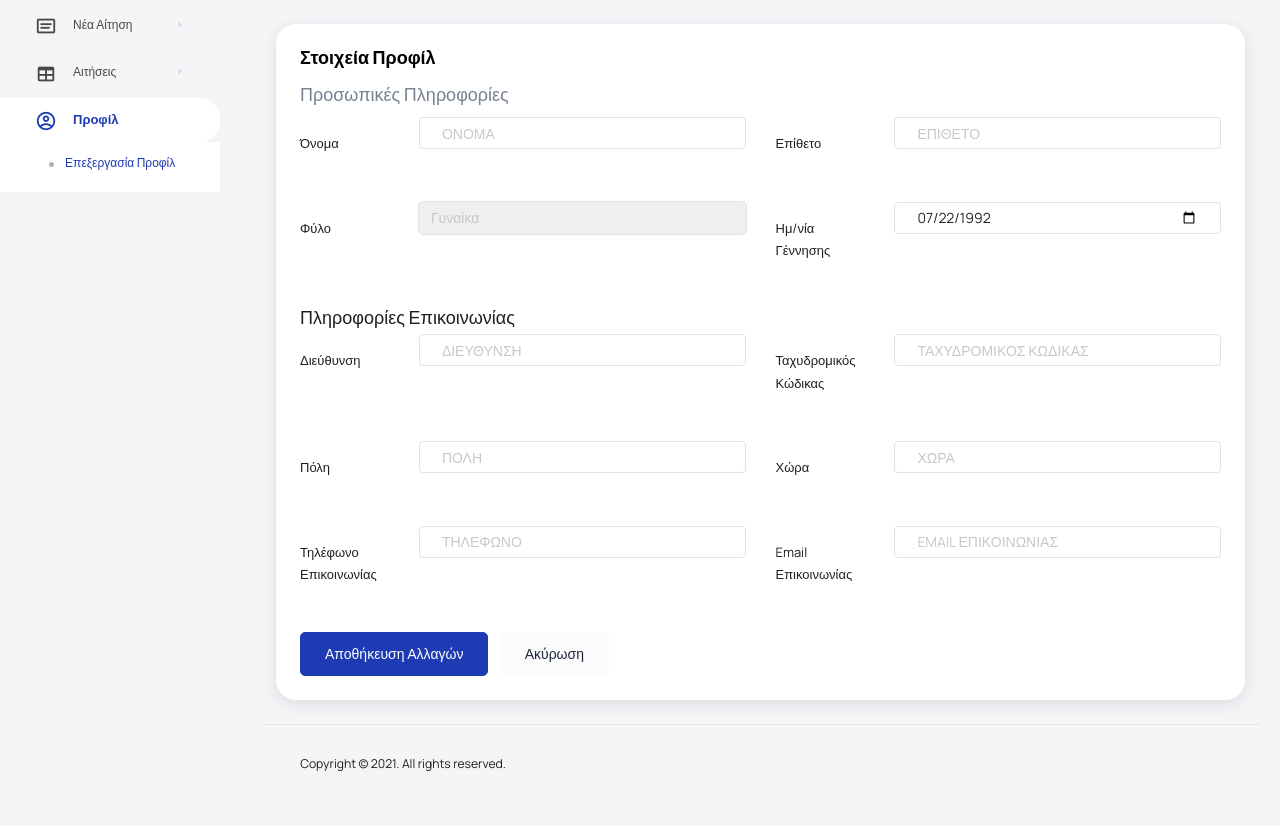
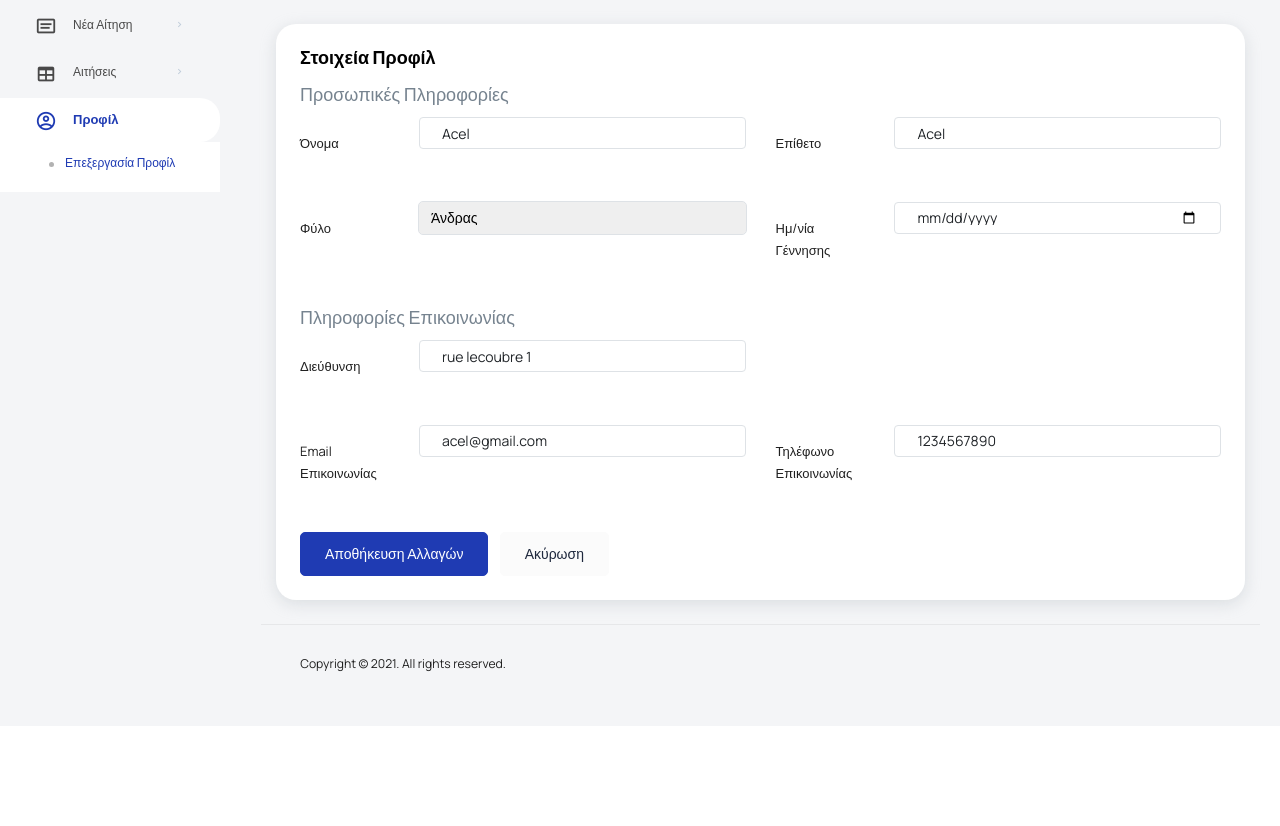
Before and after one commit to john-sak/hci-project, a PHP site: page /User/template/pages/profile/profile.php in a window 1280 px wide. Shown: the part 97-923 px from the top of the page. After the commit the page ends 769 px from the top, so only its background shows below. Run offline with PHP 8.4, Linux system fonts and the light colour scheme; a user stored in the database is signed in; some libraries are stand-ins or nearby versions.

Commit message:
save user profile almost done

```diff
--- a/User/template/pages/profile/profile.php
+++ b/User/template/pages/profile/profile.php
@@ -1,7 +1,7 @@
 <?php
   require_once('../../../../php/db-credentials.php');
   if (!session_id()) {
-    session_id();
+    session_start();
   }
 ?>
 
@@ -107,7 +107,7 @@
               <div class="card">
                 <div class="card-body">
                   <h2 class="card-title">Στοιχεία Προφίλ</h2>
-                  <form class="profile-sample" method="post">
+                  <form class="profile-sample" method="post" action="../../../../php/save-profile.php">
                     <h4 class="card-description">
                       Προσωπικές Πληροφορίες
                     </h4>
@@ -119,9 +119,9 @@
                             <?php
                               if (isset($_SESSION['id'])) {
                                 $fName = $_SESSION['fName'];
-                                echo "<input name='name' type='text' id='name' class ='form-control' placeholder='$fName'/>";
+                                echo "<input name='name' type='text' id='name' class ='form-control' value='$fName'/>";
                               } else {
-                                echo "<input name='name' type='text' id='name' class ='form-control' placeholder='ΟΝΟΜΑ'/>";
+                                echo "<input name='name' type='text' id='name' class ='form-control' placeholder='ERROR: could not connect to DB'/>";
                               }
                             ?>
                           </div>
@@ -131,7 +131,14 @@
                         <div class="form-group row">
                           <label for="lname" class="col-sm-3 col-form-label">Επίθετο</label>
                           <div class="col-sm-9">
-                            <input name="lname" id="lname" type="text" class="form-control" placeholder="ΕΠΙΘΕΤΟ"/>
+                            <?php
+                              if (isset($_SESSION['id'])) {
+                                $lName = $_SESSION['lName'];
+                                echo "<input lname='lname' type='text' id='lname' class ='form-control' value='$lName'/>";
+                              } else {
+                                echo "<input name='lname' type='text' id='lname' class ='form-control' placeholder='ERROR: could not connect to DB'/>";
+                              }
+                            ?>
                           </div>
                         </div>
                       </div>
@@ -141,10 +148,27 @@
                         <div class="form-group row">
                           <label for="gender" class="col-sm-3 col-form-label">Φύλο</label>
                           <div class="col-sm-9">
-                            <select id="gender" name="gender" class="form-control">
-                              <option value="male">Άνδρας</option>
-                              <option selected value="female">Γυναίκα</option>
-                              <option value="other">Άλλο</option>
+                            <select id="gender" name="gender" class="form-control" style="color:black">
+                            <?php
+                              if (isset($_SESSION['id'])) {
+                                $gender = $_SESSION['gender'];
+                                if ($gender == 'm') {
+                                  echo "<option value='m' selected>Άνδρας</option>";
+                                  echo "<option value='f'>Γυναίκα</option>";
+                                  echo "<option value='o'>Άλλο</option>";
+                                } else if ($gender == 'f') {
+                                  echo "<option value='m'>Άνδρας</option>";
+                                  echo "<option value='f' selected>Γυναίκα</option>";
+                                  echo "<option value='o'>Άλλο</option>";
+                                } else {
+                                  echo "<option value='m'>Άνδρας</option>";
+                                  echo "<option value='f'>Γυναίκα</option>";
+                                  echo "<option value='o' selected>Άλλο</option>";
+                                }
+                              } else {
+                                echo "<option value='none' selected>ERROR: counld not connect to D</option>";
+                              }
+                            ?>
                             </select>
                           </div>
                         </div>
@@ -153,12 +177,19 @@
                         <div class="form-group row">
                           <label for="bday" class="col-sm-3 col-form-label">Ημ/νία Γέννησης</label>
                           <div class="col-sm-9">
-                            <input id="bday" name="bday" type="date" class="form-control" value="1992-07-22" min="1921-01-01" max="2003-01-01"/>
+                            <?php
+                              if (isset($_SESSION['id'])) {
+                                $day = $_SESSION['bDay'];
+                                $month = $_SESSION['bMonth'];
+                                $year = $_SESSION['bYear'];
+                                echo "<input id='bday' name='bday' type='date' class='form-control' value='$year-$month-$day' min='1921-01-01' max='2003-01-01'/>";
+                              }
+                            ?>
                           </div>
                         </div>
                       </div>
                     </div>
-                    <h4>
+                    <h4 class="card-description">
                       Πληροφορίες Επικοινωνίας
                     </h4>
                     <div class="row">
@@ -166,15 +197,14 @@
                         <div class="form-group row">
                           <label for="addr" class="col-sm-3 col-form-label">Διεύθυνση</label>
                           <div class="col-sm-9">
-                            <input name="addr" type="text" id="addr" class="form-control" placeholder="ΔΙΕΥΘΥΝΣΗ"/>
-                          </div>
-                        </div>
-                      </div>
-                      <div class="col-md-6">
-                        <div class="form-group row">
-                          <label for="postal" class="col-sm-3 col-form-label">Ταχυδρομικός Κώδικας</label>
-                          <div class="col-sm-9">
-                            <input name="postal" id="lname" type="postal" class="form-control" placeholder="ΤΑΧΥΔΡΟΜΙΚΟΣ ΚΩΔΙΚΑΣ"/>
+                            <?php
+                              if (isset($_SESSION['id'])) {
+                                $address = $_SESSION['address'];
+                                  echo "<input name='addr' type='text' id='addr' class='form-control' value='$address'/>";
+                              } else {
+                                echo "<input name='addr' type='text' id='addr' class='form-control' placeholder='ERROR: could not connect to DB'/>";
+                              }
+                            ?>
                           </div>
                         </div>
                       </div>
@@ -182,35 +212,31 @@
                     <div class="row">
                       <div class="col-md-6">
                         <div class="form-group row">
-                          <label for="city" class="col-sm-3 col-form-label">Πόλη</label>
+                          <label for="email" class="col-sm-3 col-form-label">Email Επικοινωνίας</label>
                           <div class="col-sm-9">
-                            <input name="city" type="text" id="city" class="form-control" placeholder="ΠΟΛΗ"/>
+                            <?php
+                              if (isset($_SESSION['id'])) {
+                                $email = $_SESSION['email'];
+                                echo "<input name='email' type='text' id='email' class='form-control' value='$email'/>";
+                              } else {
+                                echo "<input name='email' type='text' id='email' class='form-control' placeholder='ERROR: could not connect to DB'/>";
+                              }
+                            ?>
                           </div>
                         </div>
                       </div>
                       <div class="col-md-6">
                         <div class="form-group row">
-                          <label for="country" class="col-sm-3 col-form-label">Χώρα</label>
-                          <div class="col-sm-9">
-                            <input name="country" id="lname" type="country" class="form-control" placeholder="ΧΩΡΑ"/>
-                          </div>
-                        </div>
-                      </div>
-                    </div>
-                    <div class="row">
-                      <div class="col-md-6">
-                        <div class="form-group row">
                           <label for="phone" class="col-sm-3 col-form-label">Τηλέφωνο Επικοινωνίας</label>
                           <div class="col-sm-9">
-                            <input name="phone" type="text" id="phone" class="form-control" placeholder="ΤΗΛΕΦΩΝΟ"/>
-                          </div>
-                        </div>
-                      </div>
-                      <div class="col-md-6">
-                        <div class="form-group row">
-                          <label for="email" class="col-sm-3 col-form-label">Email Επικοινωνίας</label>
-                          <div class="col-sm-9">
-                            <input name="email" id="email" type="text" class="form-control" placeholder="EMAIL ΕΠΙΚΟΙΝΩΝΙΑΣ"/>
+                            <?php
+                              if (isset($_SESSION['id'])) {
+                                $phone = $_SESSION['phone'];
+                                echo "<input name='phone' type='text' id='phone' class='form-control' value='$phone'/>";
+                              } else {
+                                echo "<input name='phone' type='text' id='phone' class='form-control' placeholder='ERROR: could not connect to DB'/>";
+                              }
+                            ?>
                           </div>
                         </div>
                       </div>
```
Also changed, not shown: php/save-profile.php (added, +47 -0 lines).
